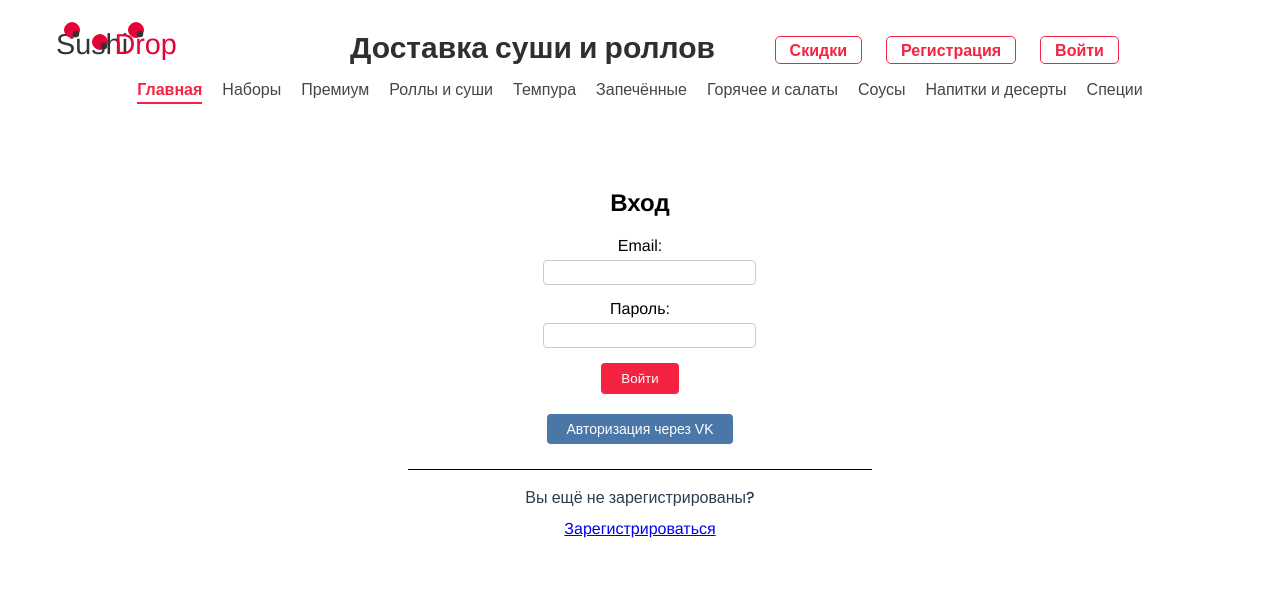
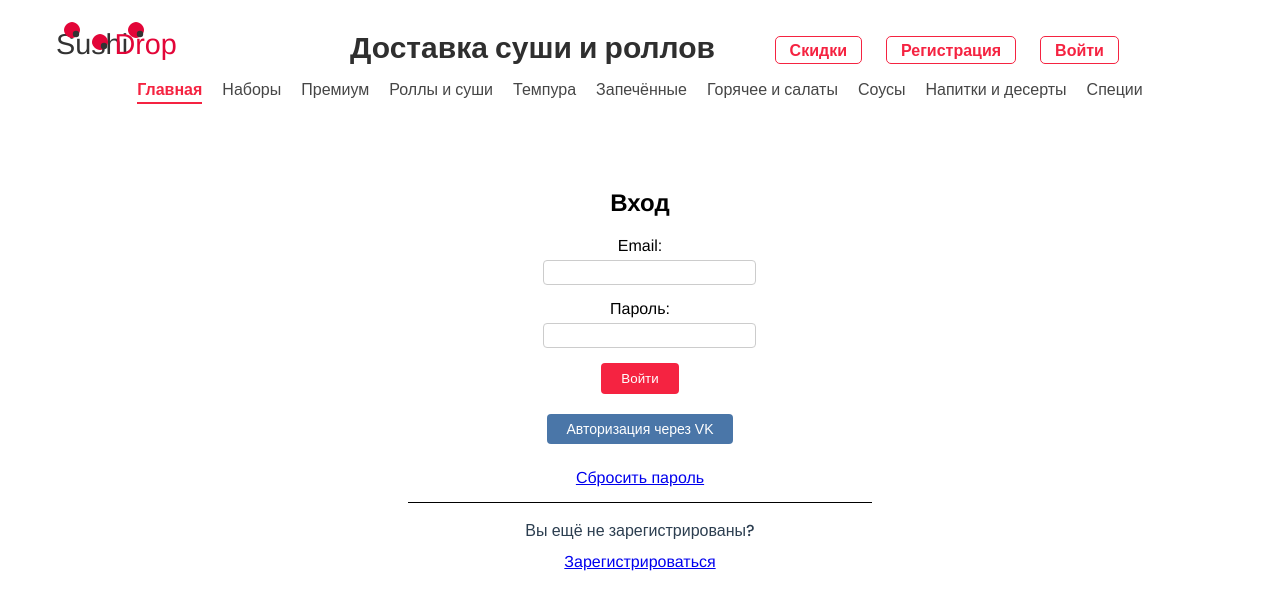
Before and after one commit to AliyaRazyapova/SushiDrop, a Vue app in the folder frontend/: page /login in a window 1280 px wide. Shown: the top 610 px of the page. Built offline with nearby package versions, Linux system fonts and the light colour scheme.

Commit message:
[add] ResetPassword in LoginPage

```diff
--- a/frontend/src/components/pages/LoginPage.vue
+++ b/frontend/src/components/pages/LoginPage.vue
@@ -2,6 +2,9 @@
   <hea-der />
   <category-list />
   <login-form class="login-form" />
+  <div class="reset-password">
+    <a href="/reset-password">Сбросить пароль</a>
+  </div>
   <div class="line"></div>
   <div class="text">
     Вы ещё не зарегистрированы?
@@ -44,4 +47,8 @@ export default {
     border-top: 1px solid #000000;
     margin: 0 400px;
   }
+
+  .reset-password {
+    margin-bottom: 15px;
+  }
 </style>
```
